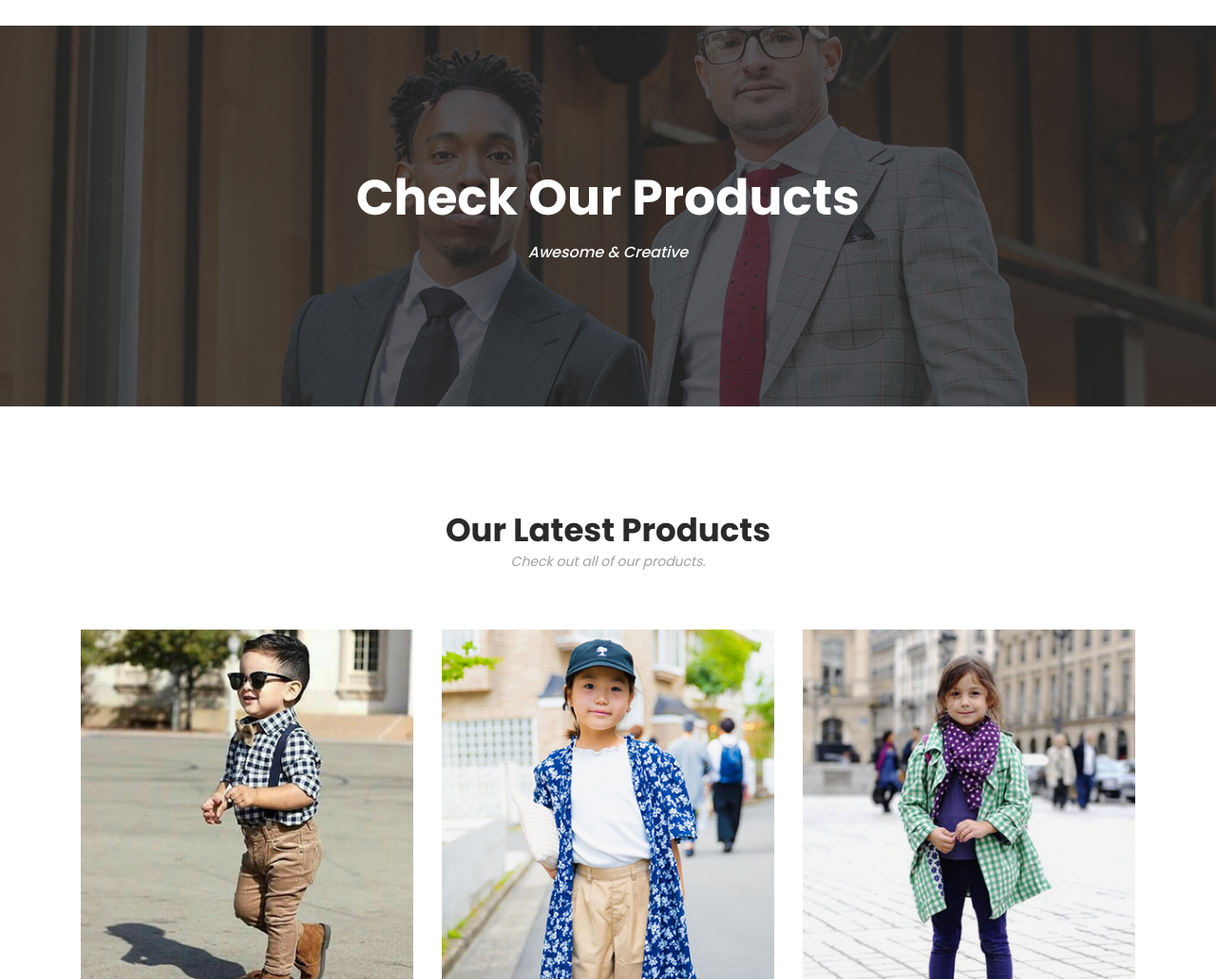
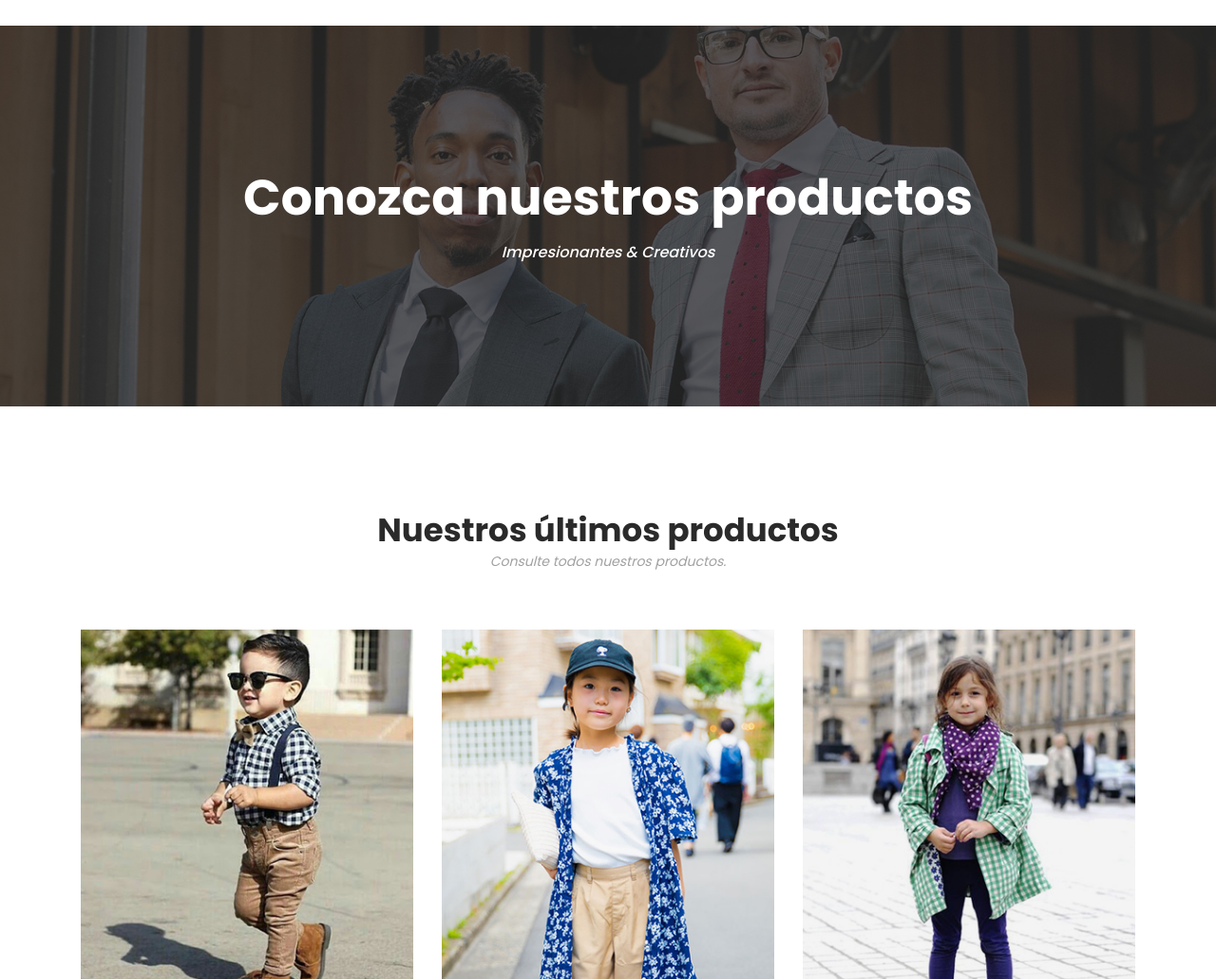
Before and after one commit to ElizabethCcahua/Pweb_PROYECTO_FINAL, a Django app: page /store/ in a window 1280 px wide. Shown: the part 133-1164 px from the top of the page at 95% size. Run offline with Django 5.2, Linux system fonts and the light colour scheme; data comes from the database, SQL or seed files in the repository; both versions use the stored data as it was after the commit; some libraries are stand-ins or nearby versions.

Commit message:
correcion de pag store.html

```diff
--- a/tiendaOnline/templates/store/store.html
+++ b/tiendaOnline/templates/store/store.html
@@ -6,8 +6,8 @@
             <div class="row">
                 <div class="col-lg-12">
                     <div class="inner-content">
-                        <h2>Check Our Products</h2>
-                        <span>Awesome &amp; Creative</span>
+                        <h2>Conozca nuestros productos</h2>
+                        <span>Impresionantes &amp; Creativos</span>
                     </div>
                 </div>
             </div>
@@ -21,8 +21,8 @@
             <div class="row">
                 <div class="col-lg-12">
                     <div class="section-heading">
-                        <h2>Our Latest Products</h2>
-                        <span>Check out all of our products.</span>
+                        <h2>Nuestros últimos productos</h2>
+                        <span>Consulte todos nuestros productos.</span>
                     </div>
                 </div>
             </div>
```
Also changed, not shown: tiendaOnline/db.sqlite3, tiendaOnline/media/store/kid-01_1VR7EUV.jpg (added), tiendaOnline/media/store/kid-02_ovobHne.jpg (added), tiendaOnline/media/store/kid-03_oOw255G.jpg (added).
